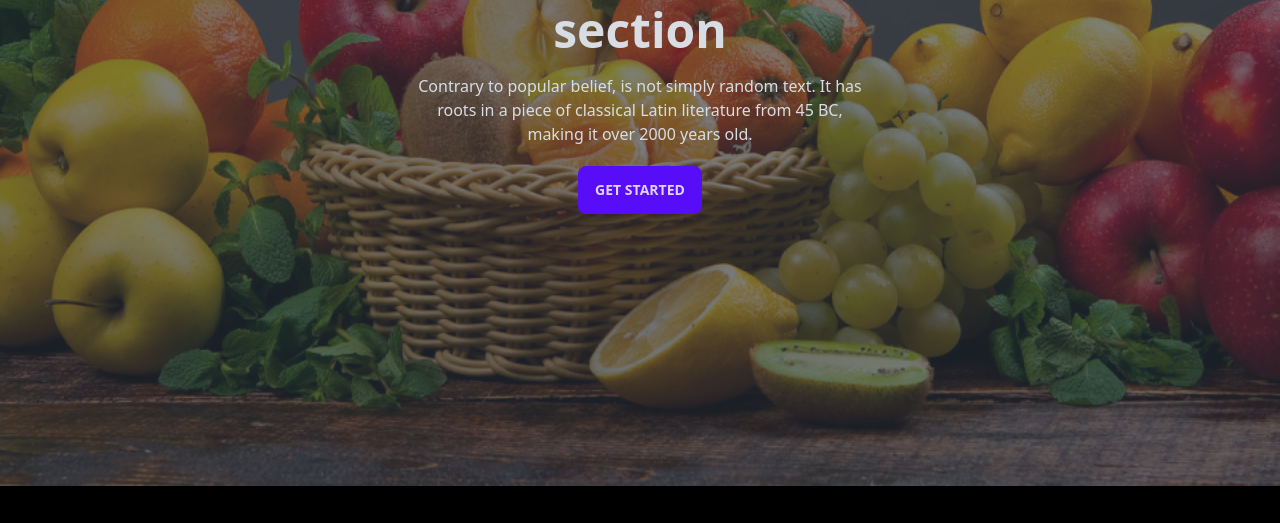
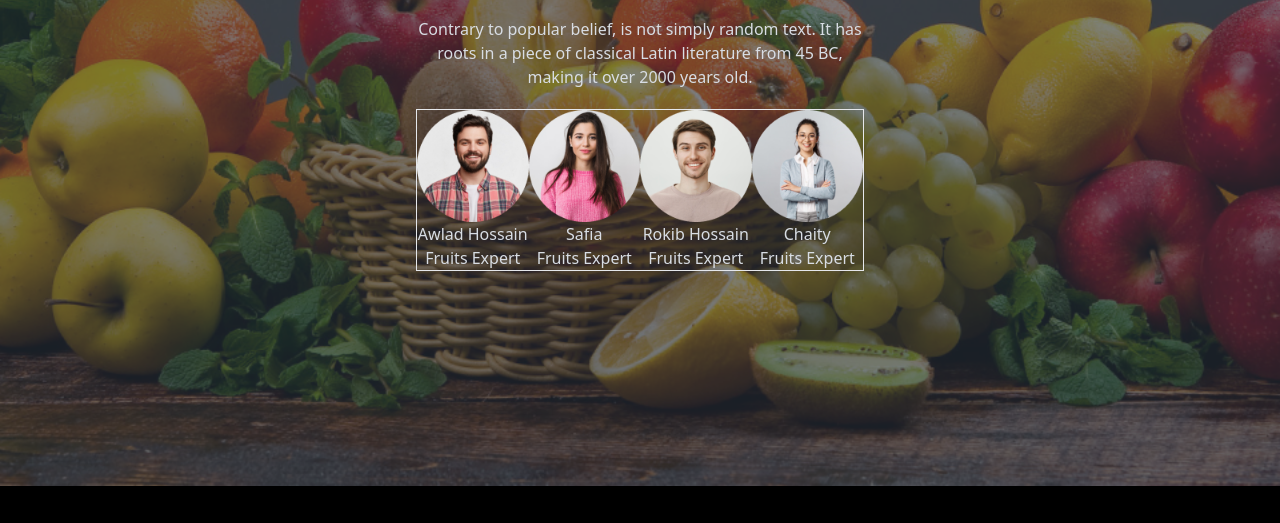
Before and after one commit to YesminAkter1/fruit-burst-assignment3, a plain HTML site: page index.html in a window 1280 px wide. Shown: the part 1146-1669 px from the top of the page. Drawn offline with nearby package versions, Linux system fonts and the light colour scheme.

Commit message:
team-section added

```diff
--- a/index.html
+++ b/index.html
@@ -171,7 +171,43 @@
           <div class="max-w-md">
             <h1 class="mb-5 text-5xl font-bold">Meet the team section</h1>
             <p class="mb-5">Contrary to popular belief, is not simply random text. It has roots in a piece of classical Latin literature from 45 BC, making it over 2000 years old.</p>
-            <button class="btn btn-primary">Get Started</button>
+
+            <div class="border max-w-7xl ">
+              <div class="flex items-center justify-center">
+
+              <div class="flex flex-col items-center">
+                  <img src="images/member1.png" alt="">
+                  <h3>Awlad Hossain</h3>
+                  <p>Fruits Expert</p>
+                </div>
+
+
+                <div class="flex flex-col items-center">
+                  <img src="images/member2.png" alt="">
+                  <h3>Safia </h3>
+                  <p>Fruits Expert</p>
+                </div>
+
+
+                <div class="flex flex-col items-center">
+                  <img src="images/member3.png" alt="">
+                  <h3>Rokib Hossain</h3>
+                  <p>Fruits Expert</p>
+                </div>
+
+                <div class="flex flex-col items-center">
+                  <img src="images/member4.png" alt="">
+                  <h3>Chaity</h3>
+                  <p>Fruits Expert</p>
+                </div>
+
+
+          </div></div>
+
+
+
+
+
           </div>
         </div>
       </div>
```
